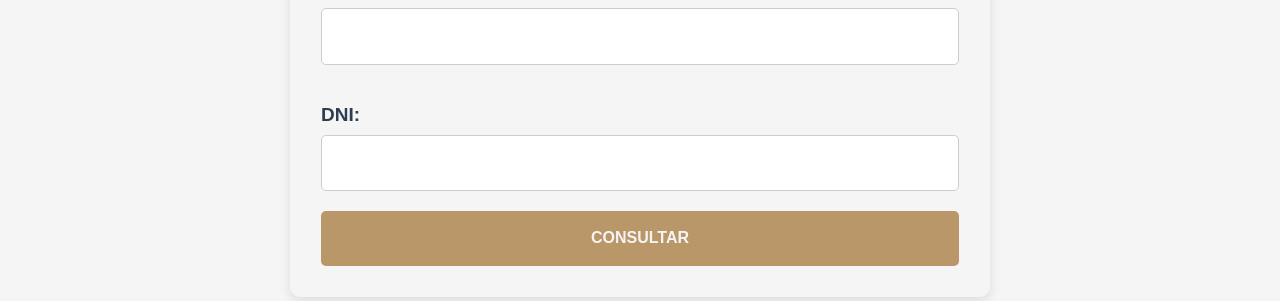
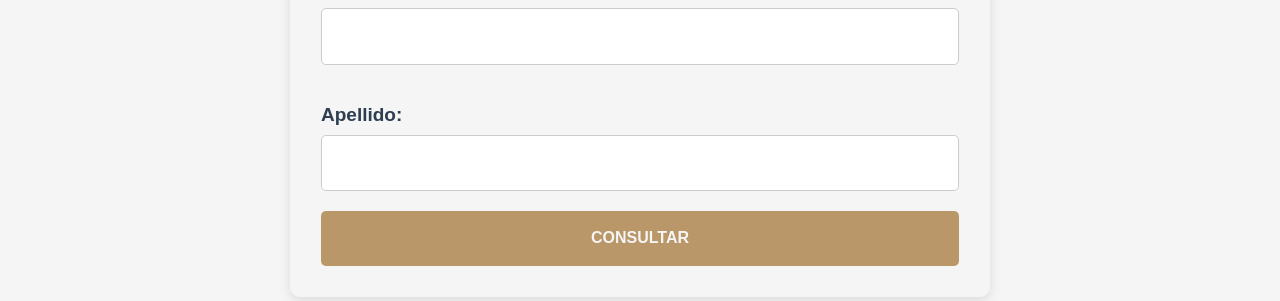
Before and after one commit to TPIDS-19-wutang/TPIDS-19-wutang, a Flask app: page /consultar-reserva in a window 1280 px wide. Shown: the part 322-623 px from the top of the page. Run offline with Flask 3, Linux system fonts and the light colour scheme.

Commit message:
fix: cambiar campo de DNI por Apellido en la pagina de Consultar Reserva

```diff
--- a/Frontend/app.py
+++ b/Frontend/app.py
@@ -207,7 +207,7 @@ def reservas():
 def consultar_reserva():
     if request.method == "POST":
         reservation_code = request.form.get("reservation_code")
-        dni = request.form.get("dni")
+        lastname = request.form.get("lastname")
 
 
         try:
@@ -225,10 +225,10 @@ def consultar_reserva():
 
 
                     if "data" in datos_user_json:
-                        dni_user = str(datos_user_json["data"].get("dni", ""))  # Convertir a string
+                        lastname_user = str(datos_user_json["data"].get("lastname", ""))
 
-                        # Comparar DNI del usuario con el proporcionado
-                        if dni_user == dni:
+                        # Comparar apellido del usuario con el proporcionado
+                        if lastname_user == lastname:
                             reservation = datos_json["data"]
                             id_hotel = reservation.get("id_hotel")
 
@@ -247,7 +247,7 @@ def consultar_reserva():
                             else:
                                 error_message = "No se encontró el ID del hotel asociado a la reserva."
                         else:
-                            error_message = "Los DNI no coinciden."
+                            error_message = "Los apellidos no coinciden."
                     else:
                         error_message = "No se encontraron datos del usuario."
                 else:
--- a/Frontend/templates/consultar_reserva.html
+++ b/Frontend/templates/consultar_reserva.html
@@ -12,8 +12,8 @@
     <label class="reserv-form-label" for="reservation_code">Código de Reserva:</label>
     <input class="reserv-form-input" type="text" id="reservation_code" name="reservation_code" required>
 
-    <label class="reserv-form-label" for="dni">DNI:</label>
-    <input class="reserv-form-input" type="text" id="dni" name="dni" required>
+    <label class="reserv-form-label" for="lastname">Apellido:</label>
+    <input class="reserv-form-input" type="text" id="lastname" name="lastname" required>
 
     <button class="reserv-submit-button" type="submit">Consultar</button>
 </form>
--- a/backend/sql.py
+++ b/backend/sql.py
@@ -36,7 +36,7 @@ SELECT * FROM faq
 QUERY_GET_USER = """
 SELECT id_user, name, lastname, email, password, phone, dni, created_at
 FROM users
-WHERE email = :email AND dni = :dni
+WHERE id_user = :id_user
 """
 
 QUERY_CHECK_USER_BY_EMAIL = """
@@ -214,14 +214,14 @@ def send_query(query: str, params: dict = None):
 
 
 
-def get_user(dni: str, email: str):
+def get_user(id_user: int):
     """
     Obtiene los detalles de un usuario mediante su ID.
 
     :param id_user: El ID del usuario cuyo detalle se desea obtener.
     :return: Un diccionario con el estado de la operación y los detalles del usuario si se encuentra, o un mensaje de error si no.
     """
-    params = {"dni": dni, "email": email}
+    params = {"id_user": id_user}
     result, success = send_query(QUERY_GET_USER, params)
     if not success or result is None:
         return {"status": "error", "message": "No se pudo obtener el usuario"}
```
Also changed, not shown: backend/database/triviumdb.sql (+4 -4 lines).
